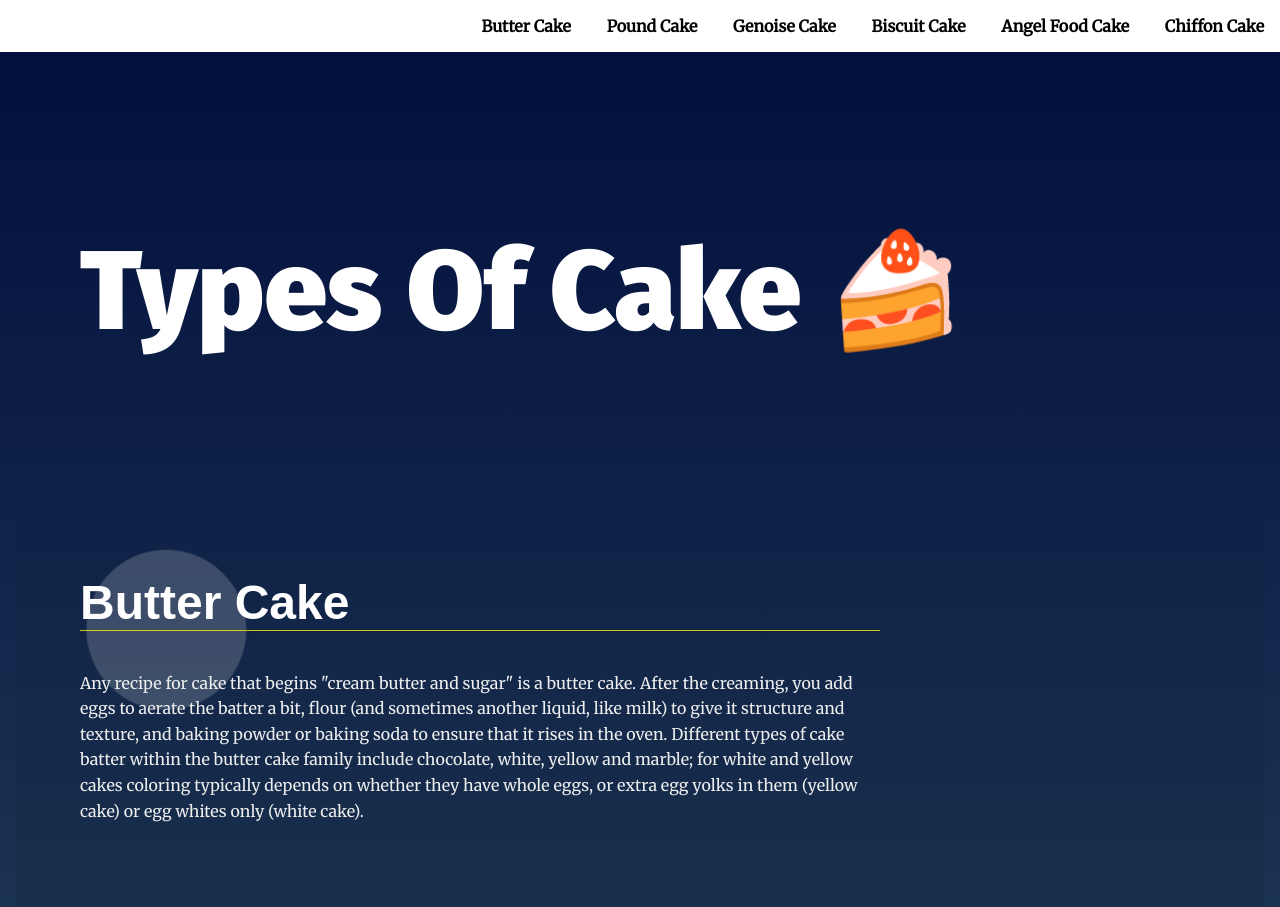
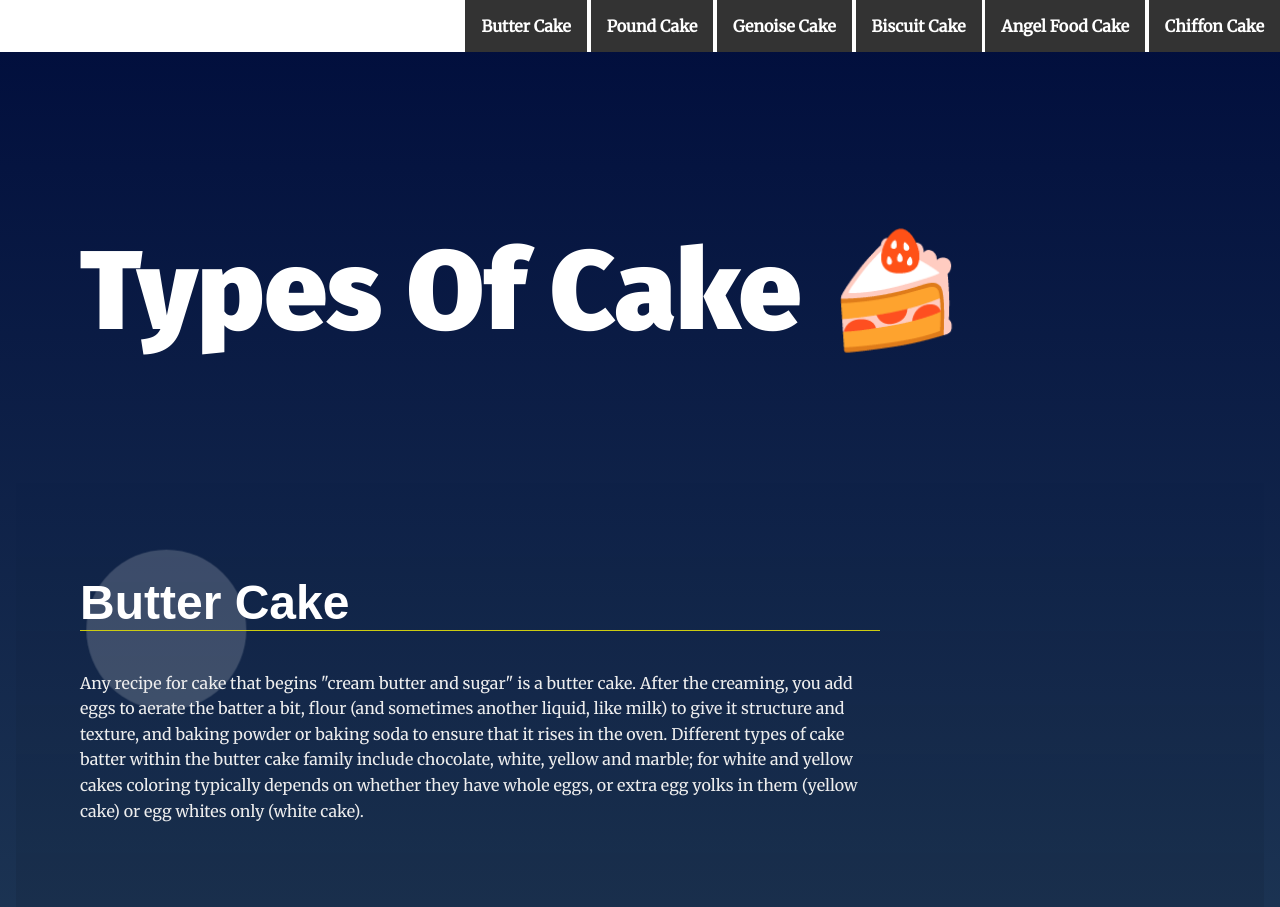
Before and after one commit to Ahmedsaed/Egypt-FWD, a plain HTML site: page Web Development/Professional/Landing Page Project/index.html in a window 1280 px wide. Shown: the top 907 px of the page. Drawn offline with Linux system fonts and the light colour scheme.

Commit message:
resubmission

```diff
--- a/Web Development/Professional/Landing Page Project/css/styles.css
+++ b/Web Development/Professional/Landing Page Project/css/styles.css
@@ -10,10 +10,6 @@
 
 
 /* ---- Base Rules ---- */
-html {
-    scroll-behavior: smooth;
-}
-
 body {
     background: rgb(136,203,171);
     background: linear-gradient(0deg, rgba(136,203,171,1) 0%, rgba(0,13,60,1) 100%);
@@ -78,7 +74,7 @@ section {
     display: inline-block;
 }
 
-.navbar__menu .menu__link {
+.menu__link {
     display: block;
     padding: 1em;
     font-weight: bold;
@@ -95,6 +91,11 @@ section {
     background: #333;
     color: #fff;
     transition: ease 0.3s all;
+}
+
+.nav--active {
+    background: #333;
+    color: #fff;
 }
 
 /* Header Styles */
--- a/Web Development/Professional/Landing Page Project/js/app.js
+++ b/Web Development/Professional/Landing Page Project/js/app.js
@@ -38,7 +38,7 @@ function isInViewport(section) {
 function buildNav() {
     let navInnerHTML = "";
     for (let section of sections) {
-        navInnerHTML += `<li><a class="menu__link" href="#${section.id}">${section.getAttribute("data-nav")}</a></li>\n`;
+        navInnerHTML += `<li><a id=${section.getAttribute("data-nav").split(' ')[0]} class="menu__link" href="#${section.id}">${section.getAttribute("data-nav")}</a></li>\n`;
     }
     navItems.innerHTML = navInnerHTML;
 }
@@ -60,8 +60,14 @@ document.querySelectorAll('a[href^="#"]').forEach(anchor => {
 document.addEventListener('scroll', () => {
     // Set visible section as active
     for (let section of sections) {
-        if (isInViewport(section)) section.classList.add('your-active-class');
-        else section.classList.remove('your-active-class');
+        if (isInViewport(section)) {
+            section.classList.add('your-active-class');
+            document.getElementById(section.getAttribute("data-nav").split(' ')[0]).classList.add('nav--active');
+        }
+        else {
+            section.classList.remove('your-active-class');
+            document.getElementById(section.getAttribute("data-nav").split(' ')[0]).classList.remove('nav--active');
+        }
     }
 
     // show/hide navbar based on scrolling activity
@@ -83,5 +89,7 @@ window.onscroll = () => {
 
 // Scroll to top on button click
 function topFunction() {
-  document.body.scrollTop = 0;
+    document.querySelector('body').scrollIntoView({
+        behavior: 'smooth'
+    });
 }
```
